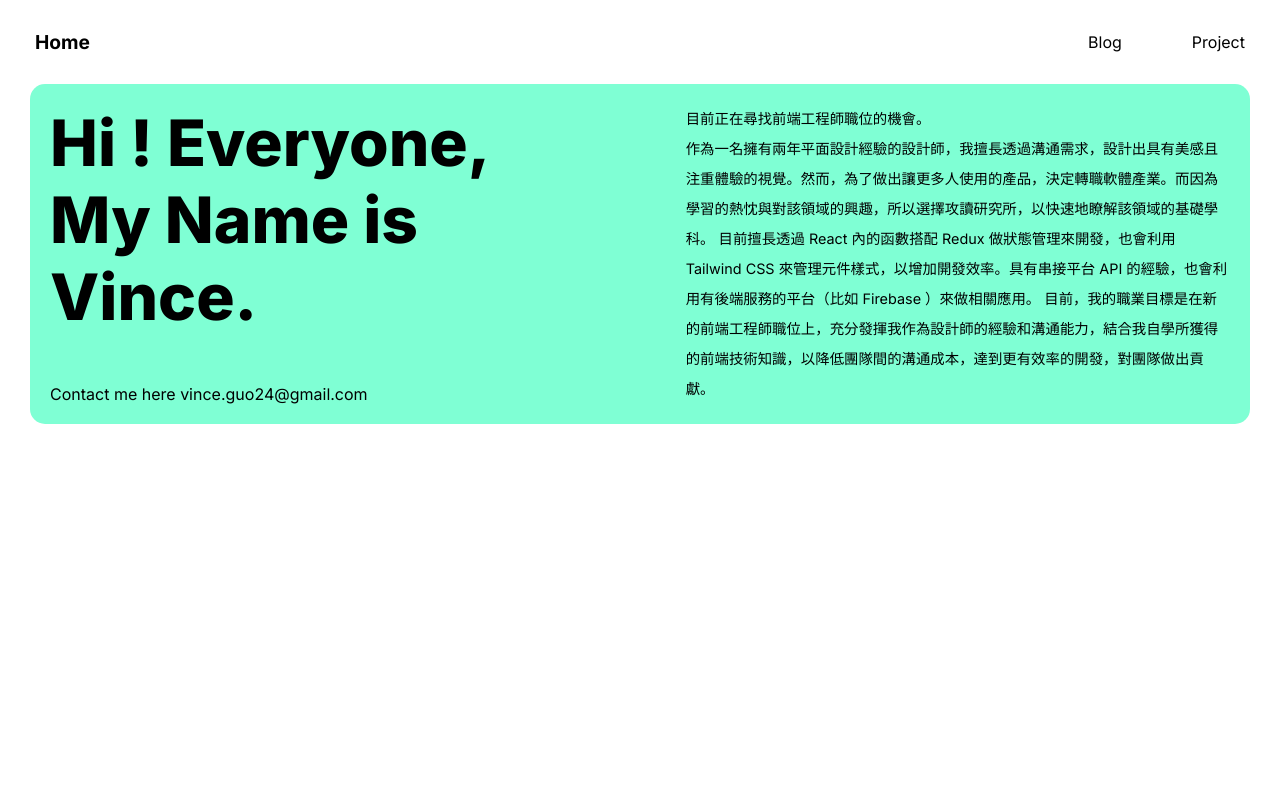
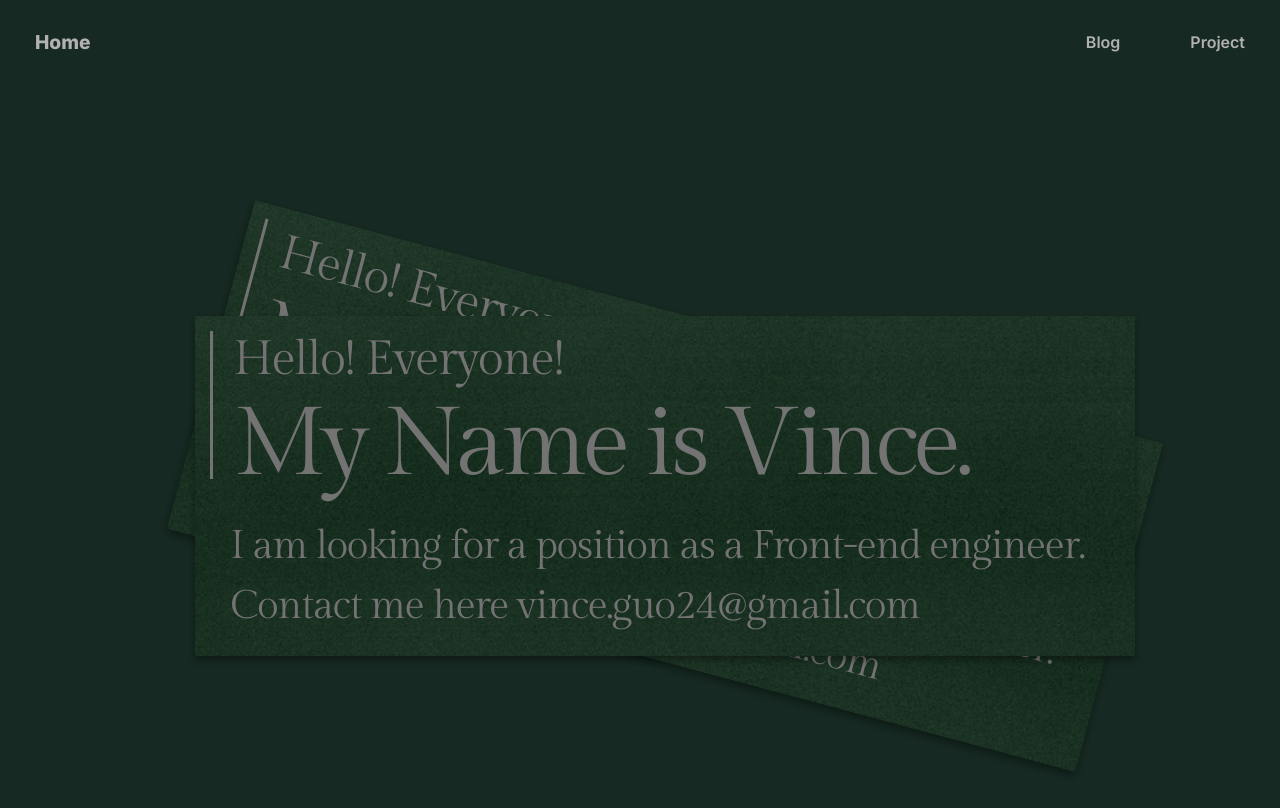
Before and after one commit to iamvince24/portfolio, a React (Create React App) app: page / in a window 1280 px wide. Shown: the top 808 px of the page. Built offline with nearby package versions, Linux system fonts and the light colour scheme.

Commit message:
New HomePage

```diff
--- a/src/App.scss
+++ b/src/App.scss
@@ -1,5 +1,6 @@
 // import Google Font
 @import url("https://fonts.googleapis.com/css2?family=Geologica:wght@100;200;300;400;500;600;700;800;900&family=Inter:wght@100;200;300;400;500;600;700;800;900&display=swap");
+@import url("https://fonts.googleapis.com/css2?family=Gilda+Display&display=swap");
 
 //_media.scss
 @import "./media";
@@ -17,9 +18,13 @@
 @import "./component/projectcard/Projectcard.component.style";
 
 body {
-  font-family: "inter";
+  font-family: "Inter", sans-serif;
+  // font-family: 'Gilda Display', serif;
   /* background-image: linear-gradient(45deg, #E7FEDA, #00d4ff); */
   /* background-color: #00d4ff; */
+  background-color: #162922;
+  // background-color: #0d1a15;
+  // filter: brightness(0.7);
 }
 
 footer {
--- a/src/routes/home/HomePage.jsx
+++ b/src/routes/home/HomePage.jsx
@@ -3,29 +3,35 @@ import React, { Fragment } from "react";
 function Home() {
   return (
     <Fragment>
-      <main>
-        <section className="HomePage">
-          <div className="HomePageContent">
-            <div className="HomePageTitle">
-              Hi ! Everyone,
+      <main className="HomePage">
+        <section className="HomePageVision">
+          <div className="HomePageCard1">
+            <div className="HomePageCardTitle">
+              <div className="HomePageCardTitleLine"></div>
+              <div className="HomePageCardTitleText">
+                <div className="HomePageCardTitleHello">Hello! Everyone!</div>
+                <div className="HomePageCardTitleName">My Name is Vince.</div>
+              </div>
+            </div>
+            <div className="HomePageCardContext">
+              I am looking for a position as a Front-end engineer.
               <br />
-              My Name is Vince.
-            </div>
-            <div className="HomePageContext">
               Contact me here vince.guo24@gmail.com
             </div>
           </div>
-          <div className="HomePageIntroduction">
-            目前正在尋找前端工程師職位的機會。
-            <br />
-            作為一名擁有兩年平面設計經驗的設計師，我擅長透過溝通需求，設計出具有美感且注重體驗的視覺。然而，為了做出讓更多人使用的產品，決定轉職軟體產業。而因為學習的熱忱與對該領域的興趣，所以選擇攻讀研究所，以快速地瞭解該領域的基礎學科。
-            目前擅長透過 React 內的函數搭配 Redux 做狀態管理來開發，也會利用
-            Tailwind CSS 來管理元件樣式，以增加開發效率。具有串接平台 API
-            的經驗，也會利用有後端服務的平台（比如 Firebase ）來做相關應用。
-            目前，我的職業目標是在新的前端工程師職位上，充分發揮我作為設計師的經驗和溝通能力，結合我自學所獲得的前端技術知識，以降低團隊間的溝通成本，達到更有效率的開發，對團隊做出貢獻。
-            <div className="HomePageContextMobile">
+          <div className="HomePageCard2">
+            <div className="HomePageCardTitle">
+              <div className="HomePageCardTitleLine"></div>
+              <div className="HomePageCardTitleText">
+                <div className="HomePageCardTitleHello">Hello! Everyone!</div>
+                <div className="HomePageCardTitleName">My Name is Vince.</div>
+              </div>
+            </div>
+            <div className="HomePageCardContext">
+              I am looking for a position as a Front-end engineer.
+              <br />
               Contact me here vince.guo24@gmail.com
-            </div>{" "}
+            </div>
           </div>
         </section>
       </main>
--- a/src/routes/home/_HomePage.style.scss
+++ b/src/routes/home/_HomePage.style.scss
@@ -1,96 +1,86 @@
 @import "../../media";
 
 .HomePage {
-  background-color: aquamarine;
-  padding: 20px;
+  height: 100vh;
+
+  .HomePageVision {
     display: flex;
-  justify-content: space-between;
+    justify-content: center;
     height: auto;
-  margin: 10px 30px;
-  border-radius: 15px;
+    width: auto;
+    margin-top: 125px;
+    padding: 117px 0px 117px 50px;
 
-  @include mobile {
-    flex-direction: column;
-    margin-bottom: 50vh;
+    .HomePageCard1,
+    .HomePageCard2 {
+      position: absolute;
+      font-family: "Gilda Display", serif;
+
+      width: 940px;
+      height: 340px;
+
+      margin: auto;
+
+      box-shadow: 0px 4px 8px 0px rgba(0, 0, 0, 0.4);
+
+      background-image: url("../../assets/img/Frame\ 15.png");
+      background-repeat: no-repeat;
+      background-size: cover;
+      background-position: center center;
+
+      filter: brightness(0.65);
+
+      .HomePageCardTitle {
+        width: 100%;
+        height: 50%;
         padding: 15px;
-    margin: 10px 24px;
+        display: flex;
+
+        .HomePageCardTitleLine {
+          width: 3px;
+          height: 148px;
+          background-color: #b1b1b1;
         }
 
-  .HomePageContent {
+        .HomePageCardTitleText {
           display: flex;
           flex-direction: column;
-    justify-content: space-between;
 
-    @include tablet {
-      justify-content: start;
+          margin-left: 20px;
+
+          .HomePageCardTitleHello {
+            color: #b1b1b1;
+            font-size: 48px;
+            font-weight: 400;
+            letter-spacing: -1.44px;
           }
 
-    @include mobile {
-      justify-content: start;
+          .HomePageCardTitleName {
+            color: #b1b1b1;
+            font-size: 96px;
+            font-weight: 400;
+            letter-spacing: -4.8px;
+          }
         }
       }
 
-  .HomePageTitle {
-    font-size: 4rem;
-    font-weight: 800;
-    padding-right: 100px;
-
-    @include tablet {
-      font-size: 3rem;
-      padding-right: 0vh;
-    }
-
-    @include mobile {
-      font-size: 2.5rem;
-      padding-right: 0vh;
-      margin-bottom: 1vh;
+      .HomePageCardContext {
+        margin-left: 35px;
+        color: #b1b1b1;
+        font-size: 40px;
+        font-weight: 400;
+        line-height: 60px;
+        letter-spacing: -1.2px;
       }
     }
 
-  .HomePageContext {
-    font-size: 1rem;
-    margin-top: 15px;
-
-    @include tablet {
-      margin-top: 10px;
+    .HomePageCard1 {
+      z-index: 2;
     }
 
-    @include mobile {
-      display: none;
-    }
-  }
-
-  .HomePageContextMobile {
-    font-size: 1rem;
-
-    @include desktop {
-      display: none;
-    }
-
-    @include tablet {
-      display: none;
-    }
-
-    @include mobile {
-      margin: 10px 0px;
-    }
-  }
-
-  .HomePageIntroduction {
-    font-size: 0.9rem;
-    width: 50%;
-    line-height: 30px;
-
-    @include tablet {
-      font-size: 0.8rem;
-      width: 50%;
-      line-height: 25px;
-    }
-
-    @include mobile {
-      font-size: 0.8rem;
-      width: auto;
-      line-height: 22px;
+    .HomePageCard2 {
+      transform: rotate(15deg);
+      transform-origin: center;
     }
   }
 }
--- a/src/routes/navigation/_Navigation.style.scss
+++ b/src/routes/navigation/_Navigation.style.scss
@@ -12,9 +12,9 @@
   }
 
   .logo {
+    color: #b1b1b1;
     font-size: 1.2rem;
-    font-weight: 700;
-    color: black;
+    font-weight: 800;
     text-decoration: none;
 
     @include tablet {
@@ -36,9 +36,10 @@
     align-items: center;
 
     .NavigationItem {
+      color: #b1b1b1;
       font-size: 1rem;
+      font-weight: 600;
       padding-left: 70px;
-      color: black;
       text-decoration: none;
 
       @include tablet {
```
Also changed, not shown: src/assets/img/Frame 15.png (added). Lines whose indentation alone changed are shown as unchanged.
